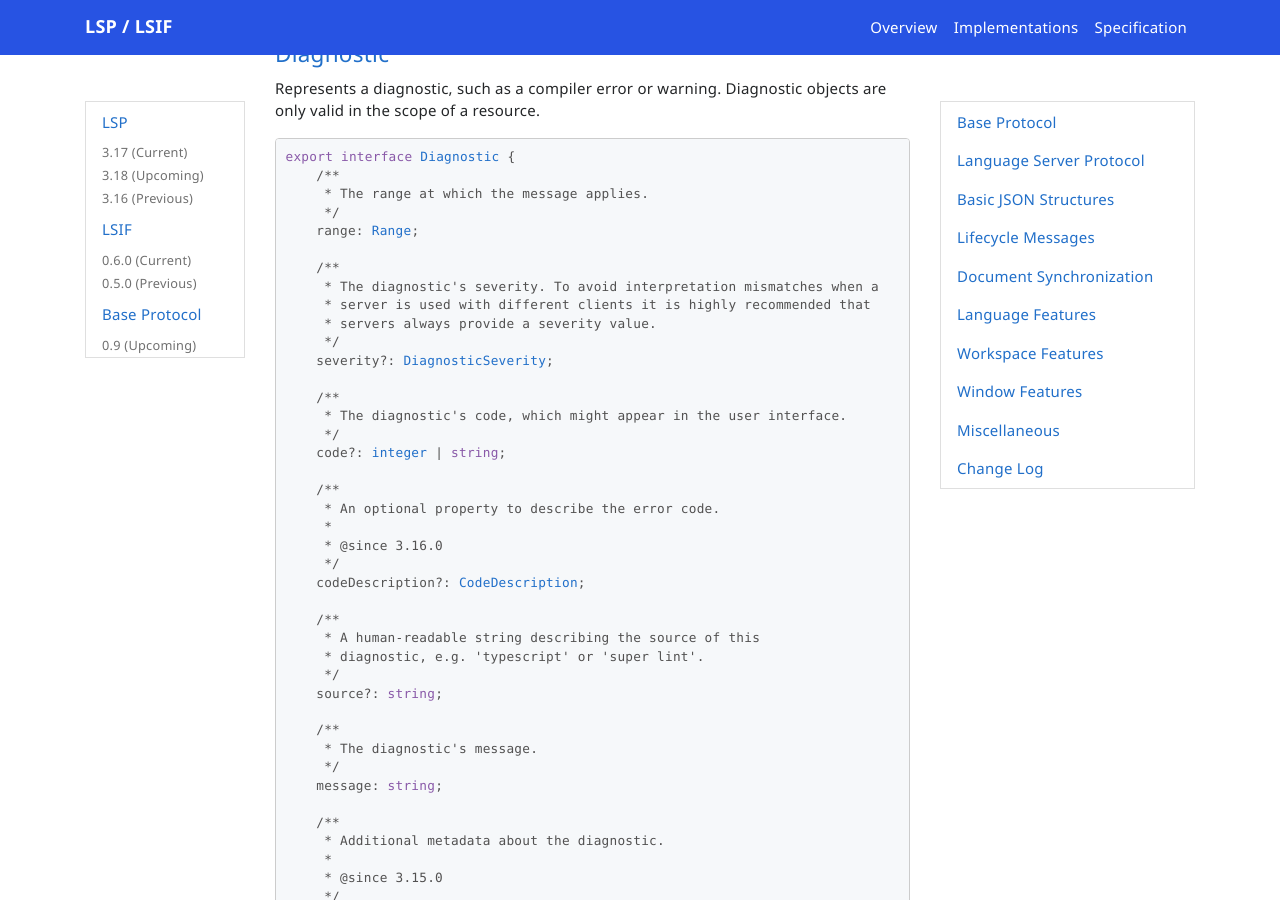
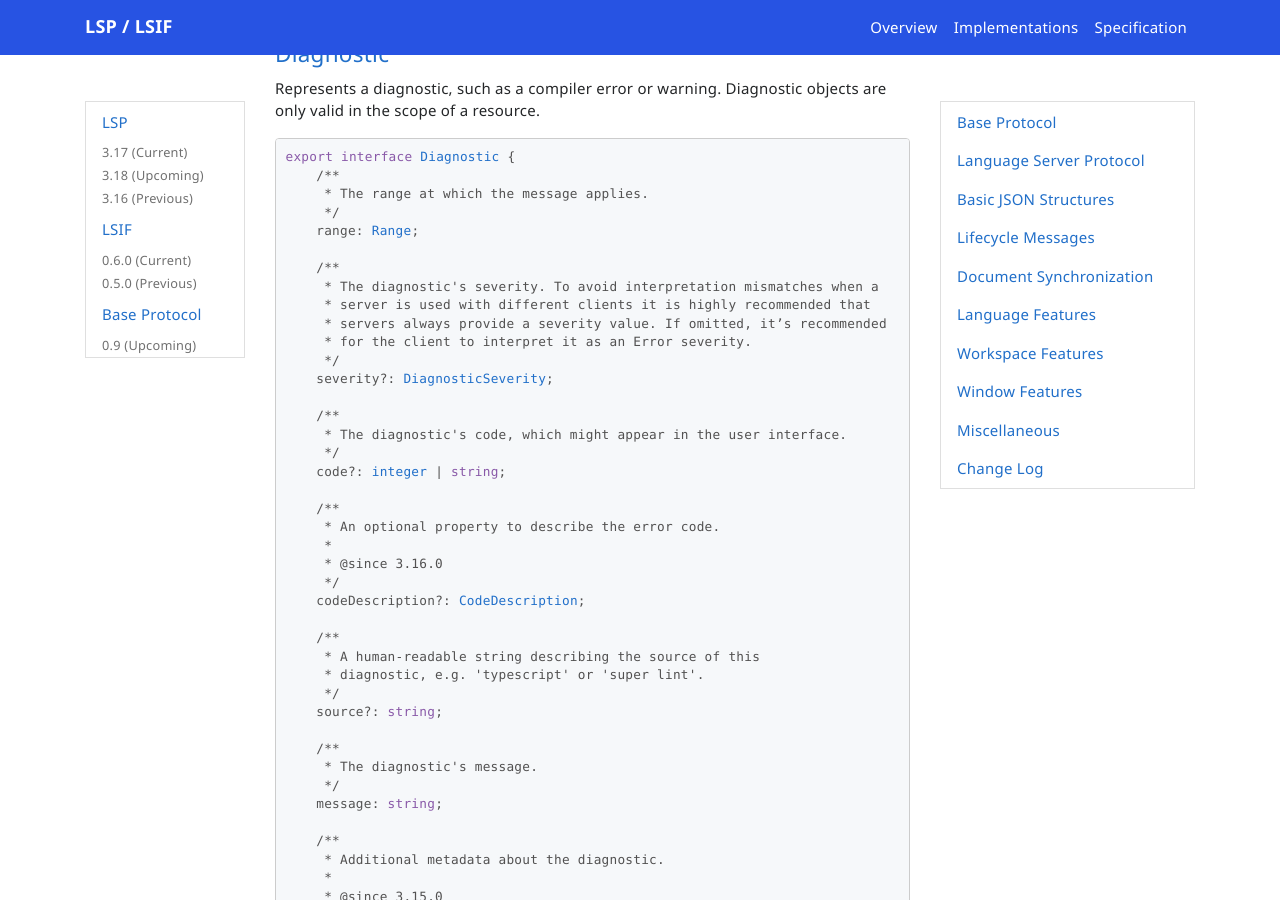
Before and after one commit to microsoft/language-server-protocol, a Jekyll site: the page built from _specifications/lsp/3.17/specification.md, in a window 1280 px wide and 900 px high, scrolled down 23831 px. Built offline with Jekyll 4.4.1, drawn with Linux system fonts in a browser that asks for light colours; nearby versions of some CDN libraries; emoji names are drawn with the system emoji font; comment, search, counter and statistics services are not loaded.

Commit message:
Recommend a default diagnostic severity for clients (#1978)
Add a recommendation for clients to interpret diagnostics without a
severity as an error.

Co-authored-by: Dirk Bäumer <dirkb@microsoft.com>

```diff
--- a/_specifications/lsp/3.17/types/diagnostic.md
+++ b/_specifications/lsp/3.17/types/diagnostic.md
@@ -12,7 +12,8 @@ export interface Diagnostic {
 	/**
 	 * The diagnostic's severity. To avoid interpretation mismatches when a
 	 * server is used with different clients it is highly recommended that
-	 * servers always provide a severity value.
+	 * servers always provide a severity value. If omitted, it’s recommended
+	 * for the client to interpret it as an Error severity.
 	 */
 	severity?: DiagnosticSeverity;
 
```
Also changed, not shown: _specifications/lsp/3.18/types/diagnostic.md (+2 -1 lines).
